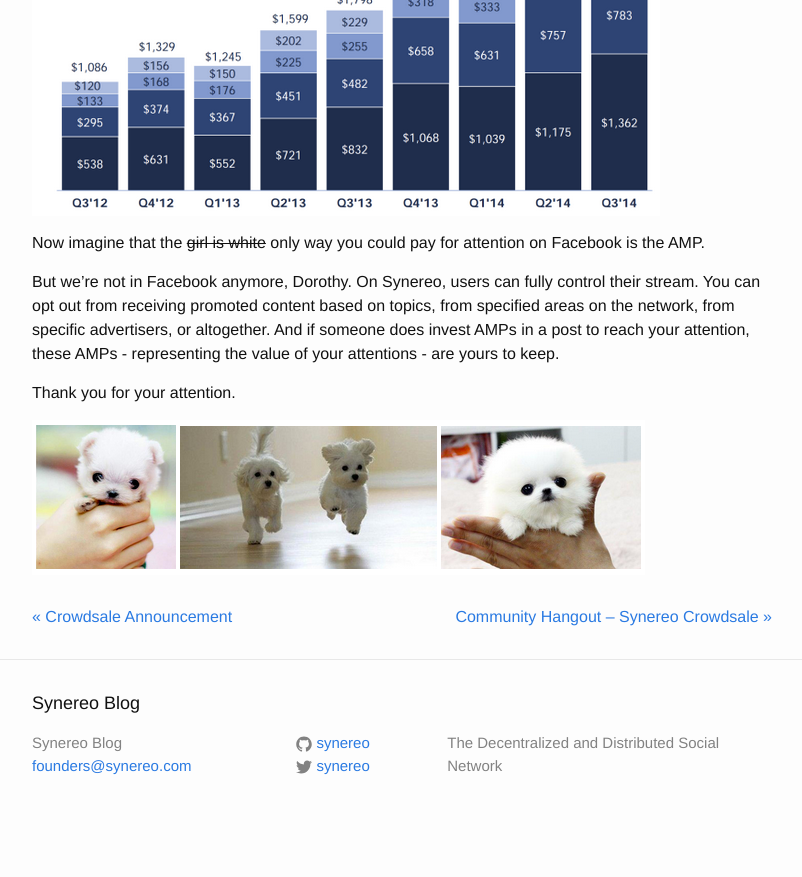
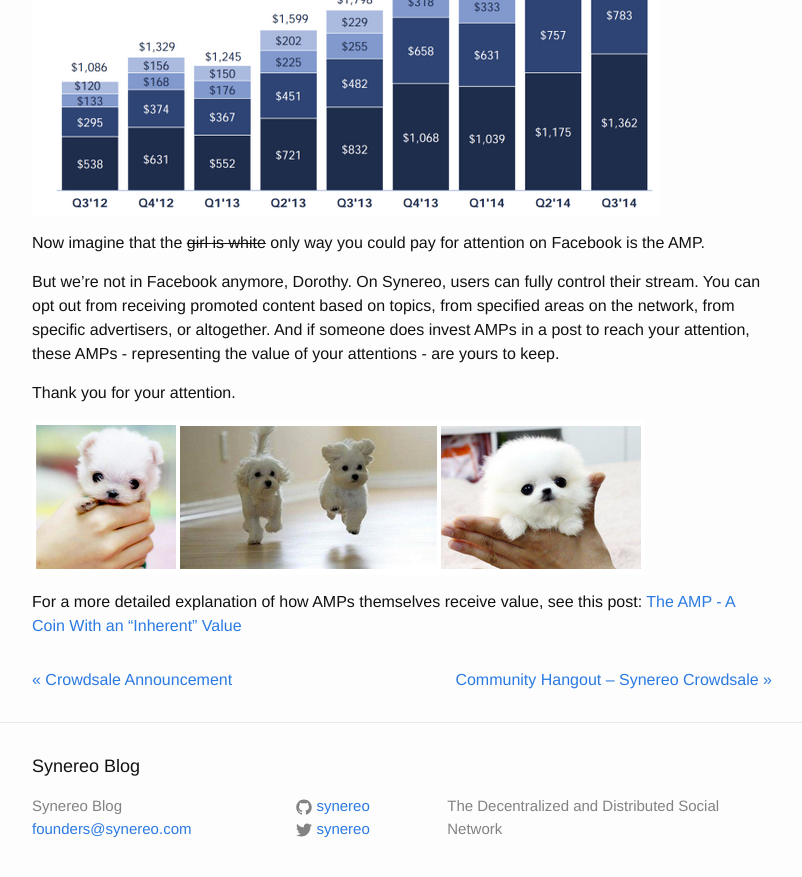
Before and after one commit to synereo/blog.synereo.com, a Jekyll site: the page built from _posts/2015-03-22-amp-economy.markdown, in a window 1280 px wide and 900 px high, scrolled down 2958 px. Shown: the top 877 px of the window, without its empty margins (238-1040 px from the left). Built offline with Jekyll 4.4.1, drawn with Linux system fonts in a browser that asks for light colours; a script that is not in the unit is left out; before the commit the page ends 3795 px from its top, so only the background shows below that.

Commit message:
Update 2015-03-22-amp-economy.markdown

```diff
--- a/_posts/2015-03-22-amp-economy.markdown
+++ b/_posts/2015-03-22-amp-economy.markdown
@@ -60,3 +60,6 @@ But we’re not in Facebook anymore, Dorothy. On Synereo, users can fully contro
 Thank you for your attention.
 
 ![img](/img/uploads/puppies.png)
+
+For a more detailed explanation of how AMPs themselves receive value, see this post:
+[The AMP - A Coin With an "Inherent" Value](http://blog.synereo.com/2015/03/27/how-amps-work/)
```
